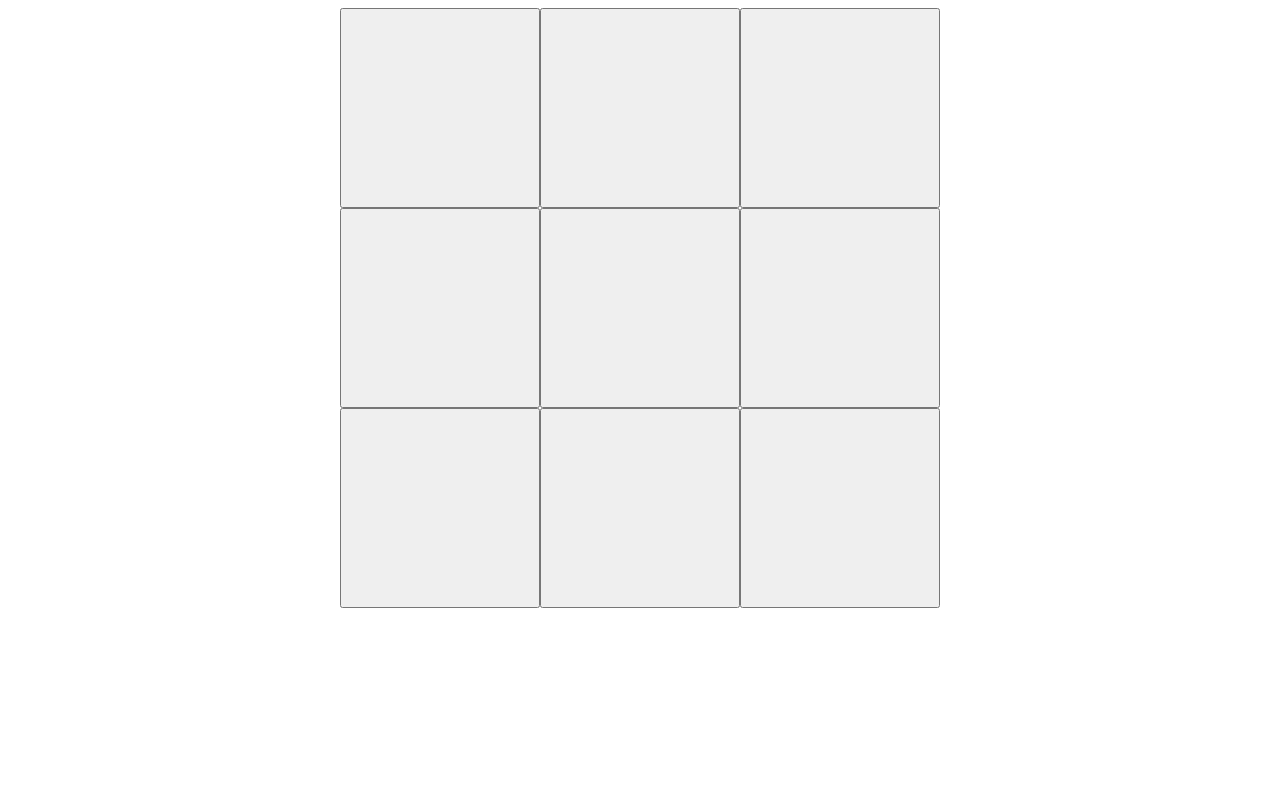
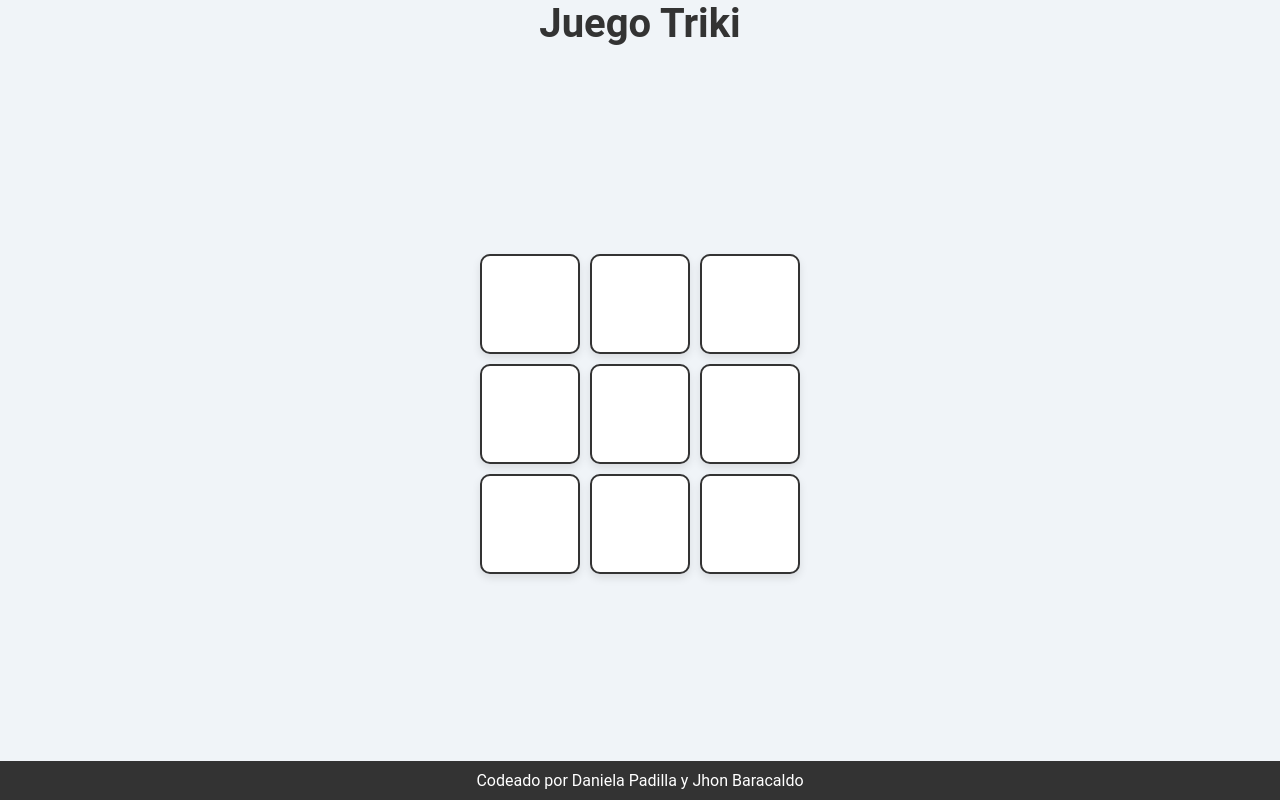
Before and after one commit to Dnllapb/Triki, a plain HTML site: page index.html in a window 1280 px wide. Drawn offline with Linux system fonts and the light colour scheme.

Commit message:
arreglando el front

```diff
--- a/index.html
+++ b/index.html
@@ -7,6 +7,10 @@
     <link rel="stylesheet" href="./style..css">
 </head>
 <body>
+
+
+
+    <p>Juego Triki </p>
 
     <div id="container">
         <button></button>
@@ -22,6 +26,9 @@
     </div>
 
     <script src="./index.js"></script>
+    <footer>
+        Codeado por Daniela Padilla y Jhon Baracaldo
+    </footer>
 
 </body>
 </html>
--- a/index.js
+++ b/index.js
@@ -20,7 +20,7 @@ if (gano()) {
 
 
 }
-
+ //Funcion que recorre el arreglo por posicion
 const gano = () =>{
     if(tablero [0] == tablero[1] && tablero [0] == tablero[2] && tablero [0])
         {
@@ -67,7 +67,6 @@ const resetTablero = () => {
         tablero[i] = null;
     }
 
-
     document.querySelectorAll('button').forEach(btn => {
         btn.style.backgroundColor = ''; // Restablece el color de fondo
     })
--- a/style..css
+++ b/style..css
@@ -1,10 +1,87 @@
-button{
-    width: 200px;
-    height: 200px;
+/* Reset some default browser styles */
+body, html, div, button, p {
+    margin: 0;
+    padding: 0;
+    box-sizing: border-box;
 }
-#container{
-    display: grid ;
-    grid-template-columns: 1fr 1fr 1fr;
-    width: 600px;
-    margin: auto;
+
+/* Body and html styles */
+body, html {
+    height: 100%;
+    display: flex;
+    flex-direction: column;
 }
+
+/* Body styles */
+body {
+    font-family: 'Roboto', sans-serif;
+    background-color: #f0f4f8;
+    display: flex;
+    flex-direction: column;
+    justify-content: space-between;
+    align-items: center;
+}
+
+/* Content styles */
+.content {
+    flex-grow: 1;
+    display: flex;
+    flex-direction: column;
+    justify-content: center;
+    align-items: center;
+}
+
+/* Centering the paragraph */
+p {
+    font-size: 2.5rem;
+    color: #333;
+    text-align: center;
+    margin-bottom: 20px;
+    font-weight: bold;
+}
+
+/* Container styles */
+#container {
+    display: grid;
+    grid-template-columns: repeat(3, 100px);
+    grid-template-rows: repeat(3, 100px);
+    gap: 10px;
+    justify-content: center;
+    align-items: center;
+}
+
+/* Button styles */
+button {
+    width: 100px;
+    height: 100px;
+    font-size: 2rem;
+    cursor: pointer;
+    border: 2px solid #333;
+    background-color: #fff;
+    transition: all 0.3s ease;
+    border-radius: 10px;
+    box-shadow: 0 4px 8px rgba(0, 0, 0, 0.1);
+}
+
+button:hover {
+    background-color: #9e0799;
+    transform: scale(1.1);
+}
+
+button:focus {
+    outline: none;
+    background-color: #ff9999;
+}
+
+/* Footer styles */
+footer {
+    width: 100%;
+    padding: 10px;
+    text-align: center;
+    background-color: #333;
+    color: #fff;
+    font-size: 1rem;
+}
+
+/* Additional enhancements */
+@import url('https://fonts.googleapis.com/css2?family=Roboto:wght@400;700&display=swap');
```
Also changed, not shown: 2 other files.
